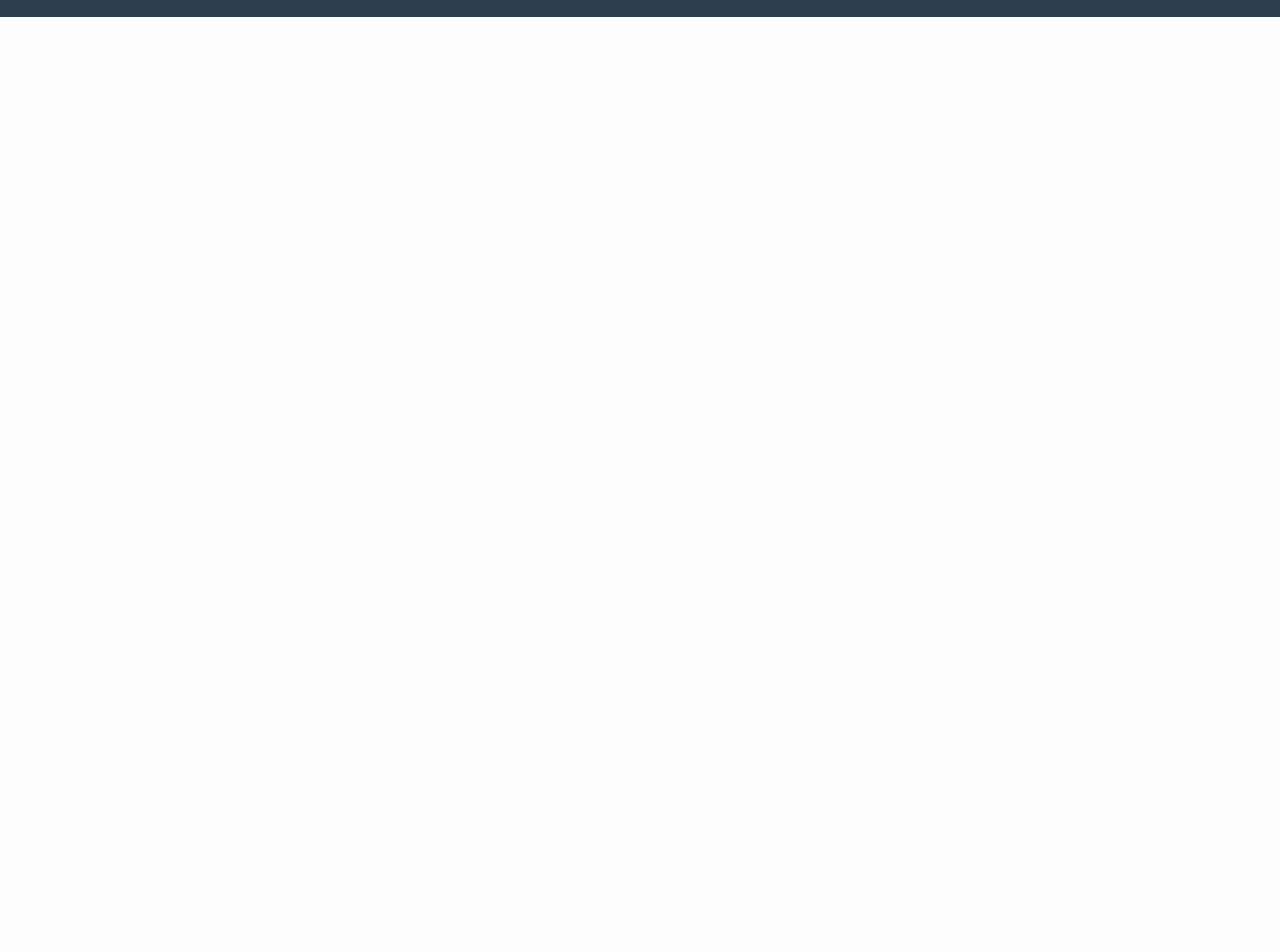
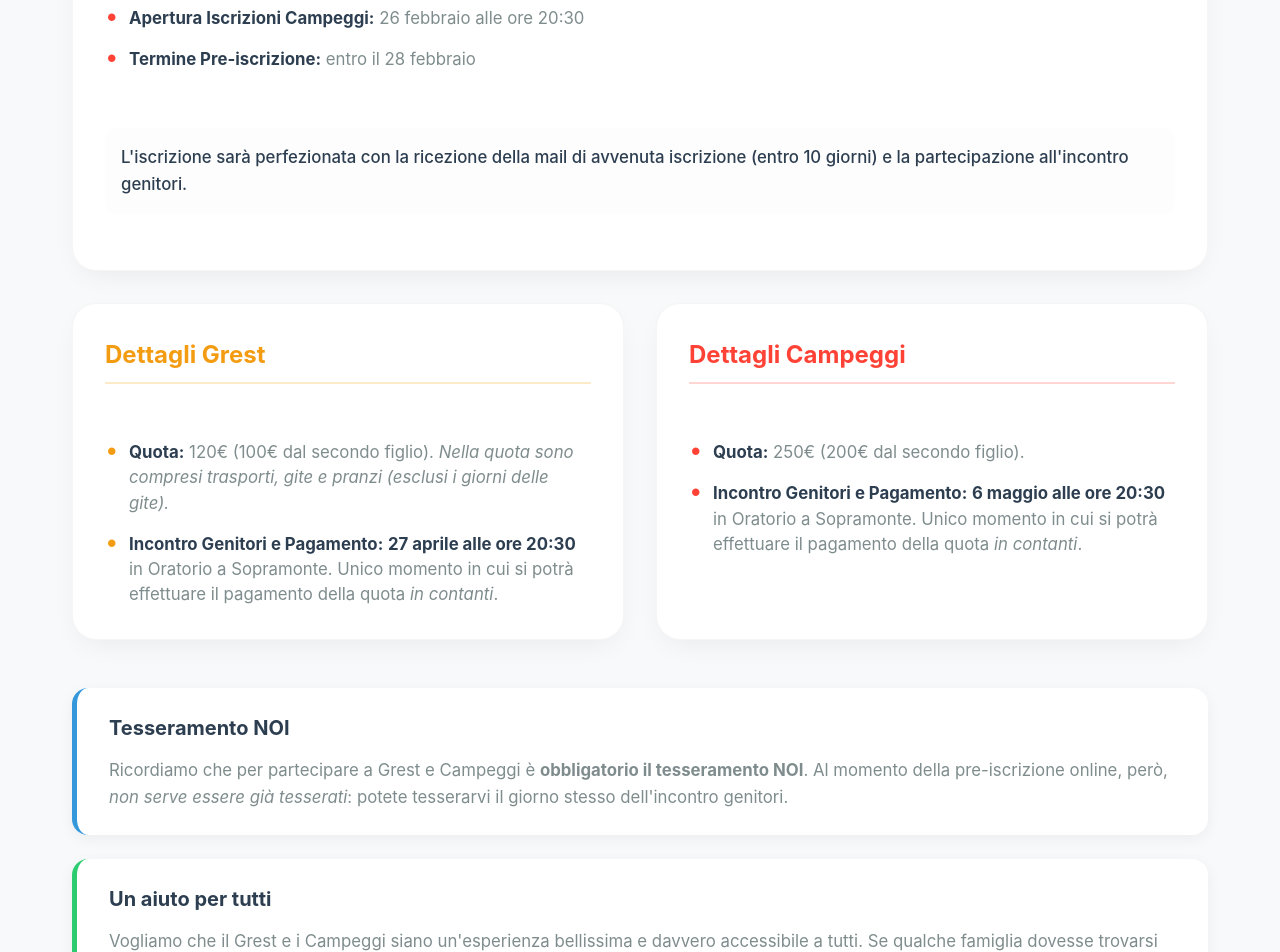
Before and after one commit to Oratorio-Sopramonte/OratorioWebSite, a React (Vite) app: page /estate-2026 in a window 1280 px wide. Shown: the part 1480-2432 px from the top of the page. Before the commit the page ends 1497 px from the top, so only its background shows below. Built offline with nearby package versions, Linux system fonts and the light colour scheme.

Commit message:
Aggiunta sezione Informazioni Iscrizioni

```diff
--- a/src/pages/Estate2026.css
+++ b/src/pages/Estate2026.css
@@ -347,6 +347,153 @@
     color: var(--text-light);
 }
 
+/* --- Registration Info Section --- */
+.registration-info-section {
+    margin-top: 4rem;
+}
+
+.info-cards-container {
+    display: grid;
+    grid-template-columns: 1fr;
+    gap: 2rem;
+}
+
+@media (min-width: 768px) {
+    .info-cards-container {
+        grid-template-columns: repeat(2, 1fr);
+    }
+
+    .general-info {
+        grid-column: 1 / -1;
+        /* spans full width */
+    }
+}
+
+.info-card {
+    background: white;
+    border-radius: 1.5rem;
+    padding: 2rem;
+    box-shadow: 0 10px 30px -10px rgba(0, 0, 0, 0.08);
+    border: 1px solid rgba(0, 0, 0, 0.04);
+}
+
+.info-card h3 {
+    font-size: 1.5rem;
+    color: var(--secondary);
+    margin-bottom: 1.5rem;
+    border-bottom: 2px solid var(--background);
+    padding-bottom: 0.5rem;
+}
+
+.info-list {
+    list-style: none;
+    padding: 0;
+    margin: 0;
+    display: flex;
+    flex-direction: column;
+    gap: 1rem;
+}
+
+.info-list li {
+    font-size: 1.05rem;
+    color: var(--text-light);
+    line-height: 1.5;
+    position: relative;
+    padding-left: 1.5rem;
+}
+
+.info-list li::before {
+    content: "•";
+    color: var(--estate);
+    position: absolute;
+    left: 0;
+    font-size: 1.5rem;
+    line-height: 1;
+    top: -2px;
+}
+
+.info-card.grest-info h3 {
+    color: #f39c12;
+    border-bottom-color: #fcebc7;
+}
+
+.info-card.grest-info .info-list li::before {
+    color: #f39c12;
+}
+
+.info-card.campeggi-info h3 {
+    color: var(--estate);
+    border-bottom-color: #ffd6d3;
+}
+
+.info-card p {
+    font-size: 1.05rem;
+    color: var(--text-light);
+    line-height: 1.6;
+    margin-bottom: 1.5rem;
+}
+
+.highlight-text {
+    margin-top: 1.5rem;
+    padding: 1rem;
+    background: var(--background);
+    border-radius: 0.8rem;
+    font-weight: 500;
+    color: var(--secondary) !important;
+}
+
+.info-card strong {
+    color: var(--secondary);
+}
+
+/* --- Additional Notes Section --- */
+.additional-notes-section {
+    margin-top: 3rem;
+    display: flex;
+    flex-direction: column;
+    gap: 1.5rem;
+}
+
+.note-card {
+    background: white;
+    border-radius: 1rem;
+    padding: 1.5rem 2rem;
+    box-shadow: 0 4px 15px rgba(0, 0, 0, 0.05);
+    border-left: 5px solid var(--estate);
+    transition: transform 0.3s ease, box-shadow 0.3s ease;
+}
+
+.note-card:hover {
+    transform: translateY(-3px);
+    box-shadow: 0 8px 20px rgba(0, 0, 0, 0.08);
+}
+
+.note-card h4 {
+    color: var(--secondary);
+    font-size: 1.25rem;
+    margin-bottom: 0.8rem;
+    display: flex;
+    align-items: center;
+    gap: 0.5rem;
+}
+
+.note-card p {
+    color: var(--text-light);
+    font-size: 1.05rem;
+    line-height: 1.6;
+    margin: 0;
+}
+
+.membership-note {
+    border-left-color: #3498db;
+    /* A distinct blue */
+}
+
+.support-note {
+    border-left-color: #2ecc71;
+    /* A gentle green */
+}
+
 /* --- Mobile Responsiveness --- */
 @media (max-width: 768px) {
     .estate-hero h1 {
@@ -355,6 +502,10 @@
 
     .activities-grid {
         gap: 2rem;
+    }
+
+    .info-cards-container {
+        gap: 1.5rem;
     }
 
     .camp-item {
--- a/src/pages/Estate2026.jsx
+++ b/src/pages/Estate2026.jsx
@@ -92,9 +92,52 @@ const Estate2026 = () => {
 
                 </div>
 
-                <p className="stay-tuned-message">
-                    Presto ulteriori notizie per le iscrizioni ... <em>stay tuned!</em>
-                </p>
+                <div className="registration-info-section">
+                    <div className="section-header">
+                        <h2>Informazioni Iscrizioni</h2>
+                    </div>
+
+                    <div className="info-cards-container">
+                        <div className="info-card general-info">
+                            <h3>Pre-iscrizioni Online</h3>
+                            <p>Anche quest'anno le pre-iscrizioni ai campeggi e al Grest saranno <strong>online</strong> e <strong>fino ad esaurimento posti</strong>. Il link verrà pubblicato sui social e sul sito (noioratoriodelbondone.it).</p>
+                            <ul className="info-list">
+                                <li><strong>Apertura Iscrizioni Grest:</strong> 25 febbraio alle ore 20:30</li>
+                                <li><strong>Apertura Iscrizioni Campeggi:</strong> 26 febbraio alle ore 20:30</li>
+                                <li><strong>Termine Pre-iscrizione:</strong> entro il 28 febbraio</li>
+                            </ul>
+                            <p className="highlight-text">L'iscrizione sarà perfezionata con la ricezione della mail di avvenuta iscrizione (entro 10 giorni) e la partecipazione all'incontro genitori.</p>
+                        </div>
+
+                        <div className="info-card specific-info grest-info">
+                            <h3>Dettagli Grest</h3>
+                            <ul className="info-list">
+                                <li><strong>Quota:</strong> 120€ (100€ dal secondo figlio). <em>Nella quota sono compresi trasporti, gite e pranzi (esclusi i giorni delle gite).</em></li>
+                                <li><strong>Incontro Genitori e Pagamento:</strong> <strong>27 aprile alle ore 20:30</strong> in Oratorio a Sopramonte. Unico momento in cui si potrà effettuare il pagamento della quota <em>in contanti</em>.</li>
+                            </ul>
+                        </div>
+
+                        <div className="info-card specific-info campeggi-info">
+                            <h3>Dettagli Campeggi</h3>
+                            <ul className="info-list">
+                                <li><strong>Quota:</strong> 250€ (200€ dal secondo figlio).</li>
+                                <li><strong>Incontro Genitori e Pagamento:</strong> <strong>6 maggio alle ore 20:30</strong> in Oratorio a Sopramonte. Unico momento in cui si potrà effettuare il pagamento della quota <em>in contanti</em>.</li>
+                            </ul>
+                        </div>
+                    </div>
+
+                    <div className="additional-notes-section">
+                        <div className="note-card membership-note">
+                            <h4>Tesseramento NOI</h4>
+                            <p>Ricordiamo che per partecipare a Grest e Campeggi è <strong>obbligatorio il tesseramento NOI</strong>. Al momento della pre-iscrizione online, però, <em>non serve essere già tesserati</em>: potete tesserarvi il giorno stesso dell'incontro genitori.</p>
+                        </div>
+
+                        <div className="note-card support-note">
+                            <h4>Un aiuto per tutti</h4>
+                            <p>Vogliamo che il Grest e i Campeggi siano un'esperienza bellissima e davvero accessibile a tutti. Se qualche famiglia dovesse trovarsi in difficoltà a sostenere le quote di iscrizione, vi invitiamo a parlarne serenamente con il don. Insieme, in modo molto semplice e in totale anonimato, troveremo una soluzione per venire incontro ad ogni necessità.</p>
+                        </div>
+                    </div>
+                </div>
             </div>
         </div>
     )
```
